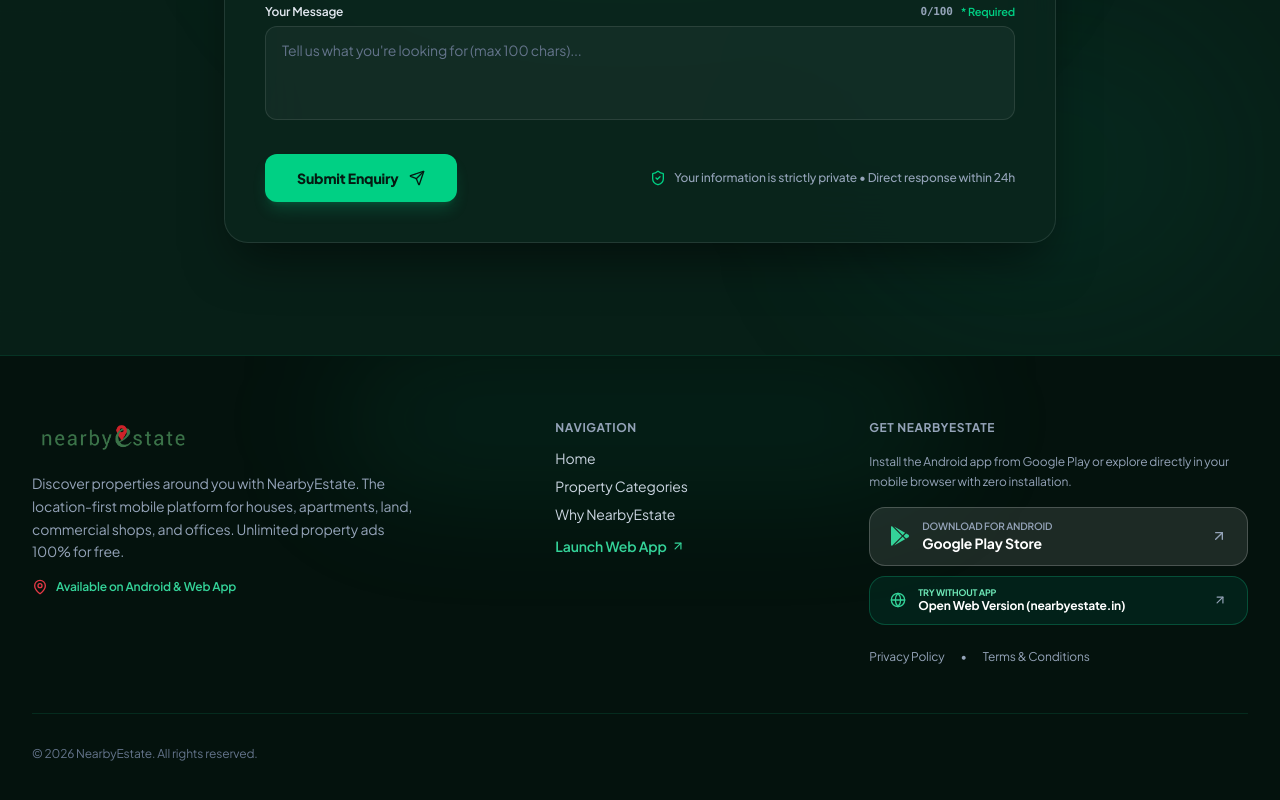
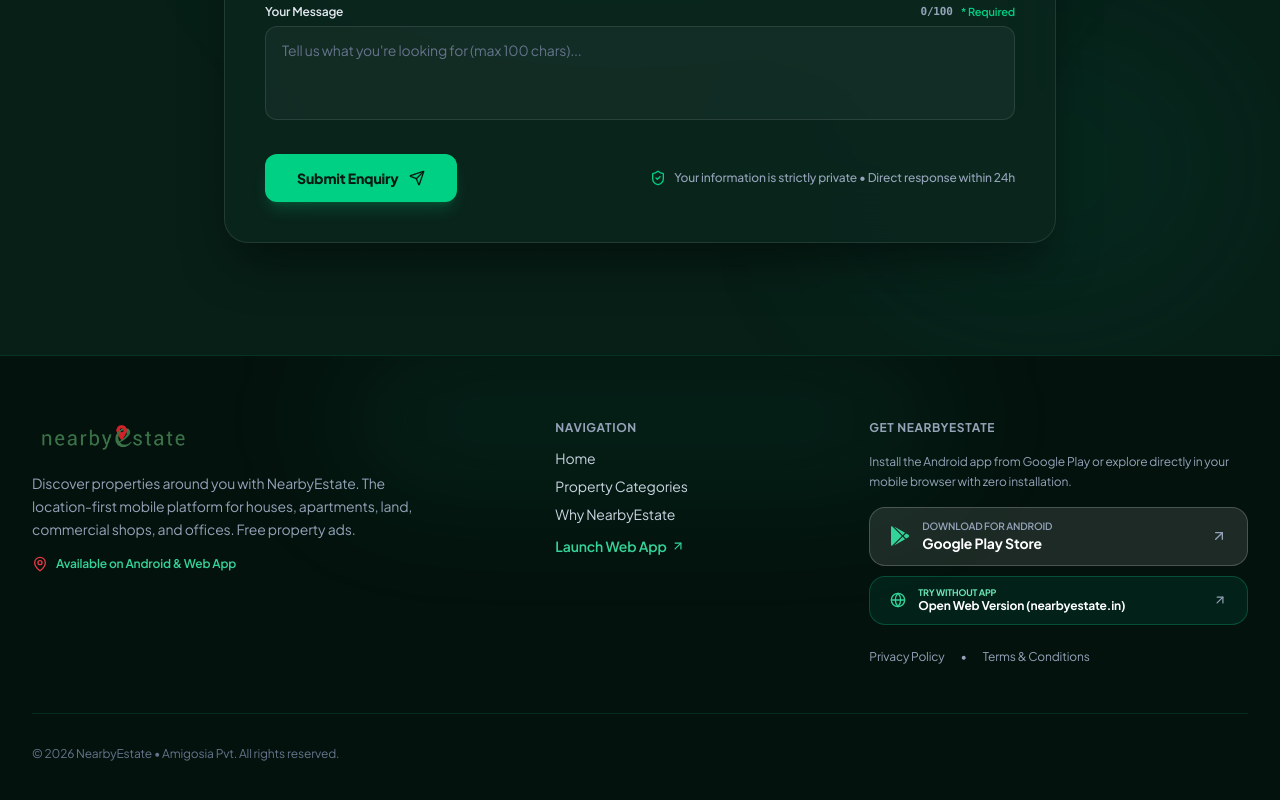
Before and after one commit to AmigosiaDev/nearbyestate-static, a React (Vite) app: page / in a window 1280 px wide. Shown: the part 4626-5426 px from the top of the page. Built offline with nearby package versions, Linux system fonts and the light colour scheme.

Commit message:
docs(footer): add company name Amigosia Pvt to copyright notice

```diff
--- a/src/components/Footer.tsx
+++ b/src/components/Footer.tsx
@@ -28,7 +28,7 @@
             </div>
 
             <p className="text-sm text-slate-400 max-w-sm leading-relaxed">
-              Discover properties around you with NearbyEstate. The location-first mobile platform for houses, apartments, land, commercial shops, and offices. Unlimited property ads 100% for free.
+              Discover properties around you with NearbyEstate. The location-first mobile platform for houses, apartments, land, commercial shops, and offices. Free property ads.
             </p>
 
             <div className="flex items-center gap-2 text-xs text-emerald-400 font-semibold">
@@ -128,7 +128,7 @@
 
         {/* Copyright */}
         <div className="pt-8 text-xs text-slate-500 text-left">
-          © {BRAND_CONFIG.copyrightYear} NearbyEstate. All rights reserved.
+          © {BRAND_CONFIG.copyrightYear} NearbyEstate • Amigosia Pvt. All rights reserved.
         </div>
       </div>
     </footer>
--- a/src/data/websiteData.ts
+++ b/src/data/websiteData.ts
@@ -50,10 +50,11 @@
 
 export const BRAND_CONFIG = {
   name: 'NearbyEstate',
+  companyName: 'Amigosia Pvt',
   title: 'NearbyEstate – Find Properties Around You',
   tagline: 'Find Properties Around You.',
   subtagline: 'Discover homes, land, shops, offices and more with NearbyEstate.',
-  highlightBadge: '100% FREE • UNLIMITED PROPERTY ADS • DIRECT CONNECT',
+  highlightBadge: '100% FREE • PROPERTY ADS • DIRECT LEAD',
   playStoreUrl: 'https://play.google.com/store/apps/details?id=space.nearestate.twa',
   webAppUrl: 'https://nearbyestate.in/home',
   instagramUrl: 'https://www.instagram.com/nearestate_/',
```
